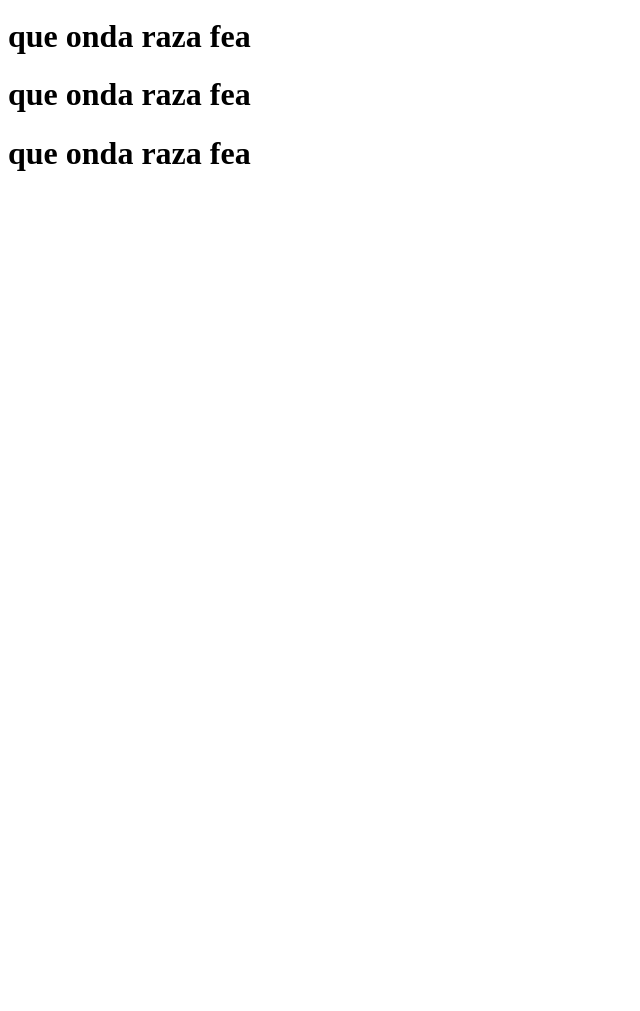
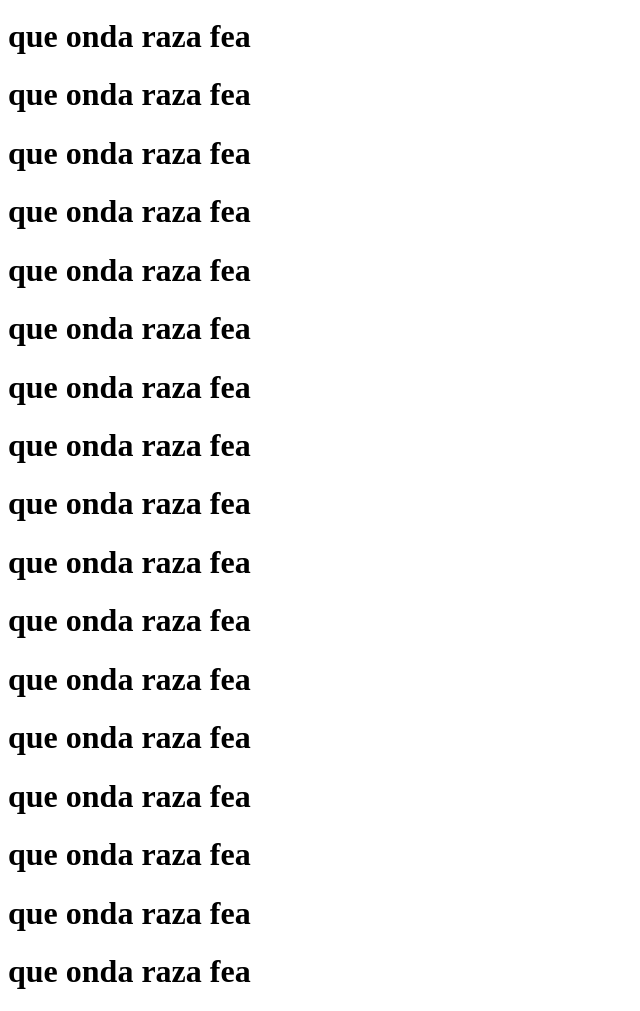
Before and after one commit to JuanMichel16/Repositorio-probar-git, a plain HTML site: page index.html in a window 1280 px wide. Shown: the part 516-1527 px from the top of the page, without its empty margins (0-640 px from the left). Before the commit the page ends 800 px from the top, so only its background shows below. Drawn offline with Linux system fonts and the light colour scheme.

Commit message:
Se agrego mas basura al codigo

```diff
--- a/index.html
+++ b/index.html
@@ -17,5 +17,19 @@
     <h1>que onda raza fea</h1>
     <h1>que onda raza fea</h1>
     <h1>que onda raza fea</h1>
+    <h1>que onda raza fea</h1>
+    <h1>que onda raza fea</h1>
+    <h1>que onda raza fea</h1>
+    <h1>que onda raza fea</h1>
+    <h1>que onda raza fea</h1>
+    <h1>que onda raza fea</h1>
+    <h1>que onda raza fea</h1>
+    <h1>que onda raza fea</h1>
+    <h1>que onda raza fea</h1>
+    <h1>que onda raza fea</h1>
+    <h1>que onda raza fea</h1>
+    <h1>que onda raza fea</h1>
+    <h1>que onda raza fea</h1>
+    <h1>que onda raza fea</h1>
 </body>
 </html>
```
Also changed, not shown: Script.js (+36 -0 lines).
